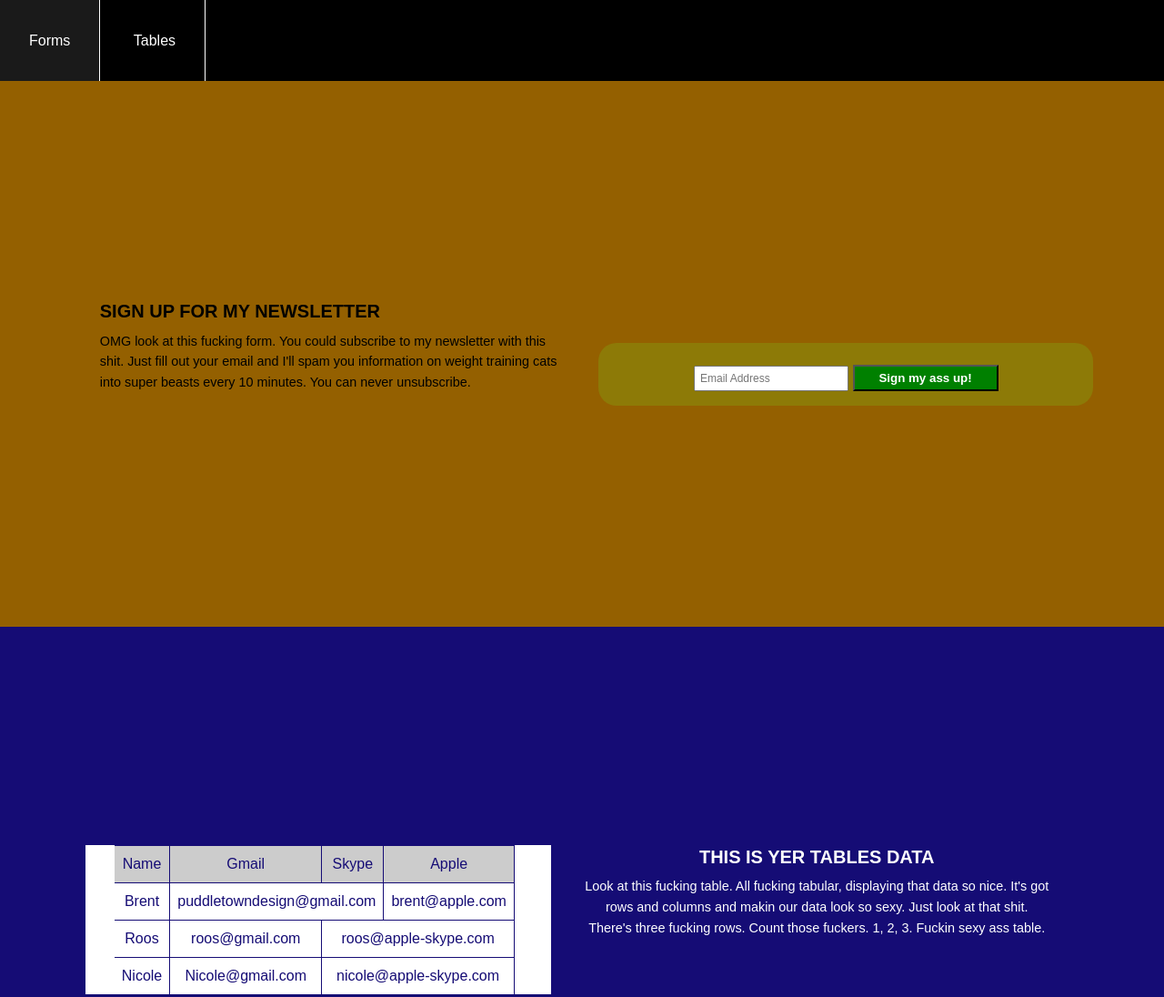
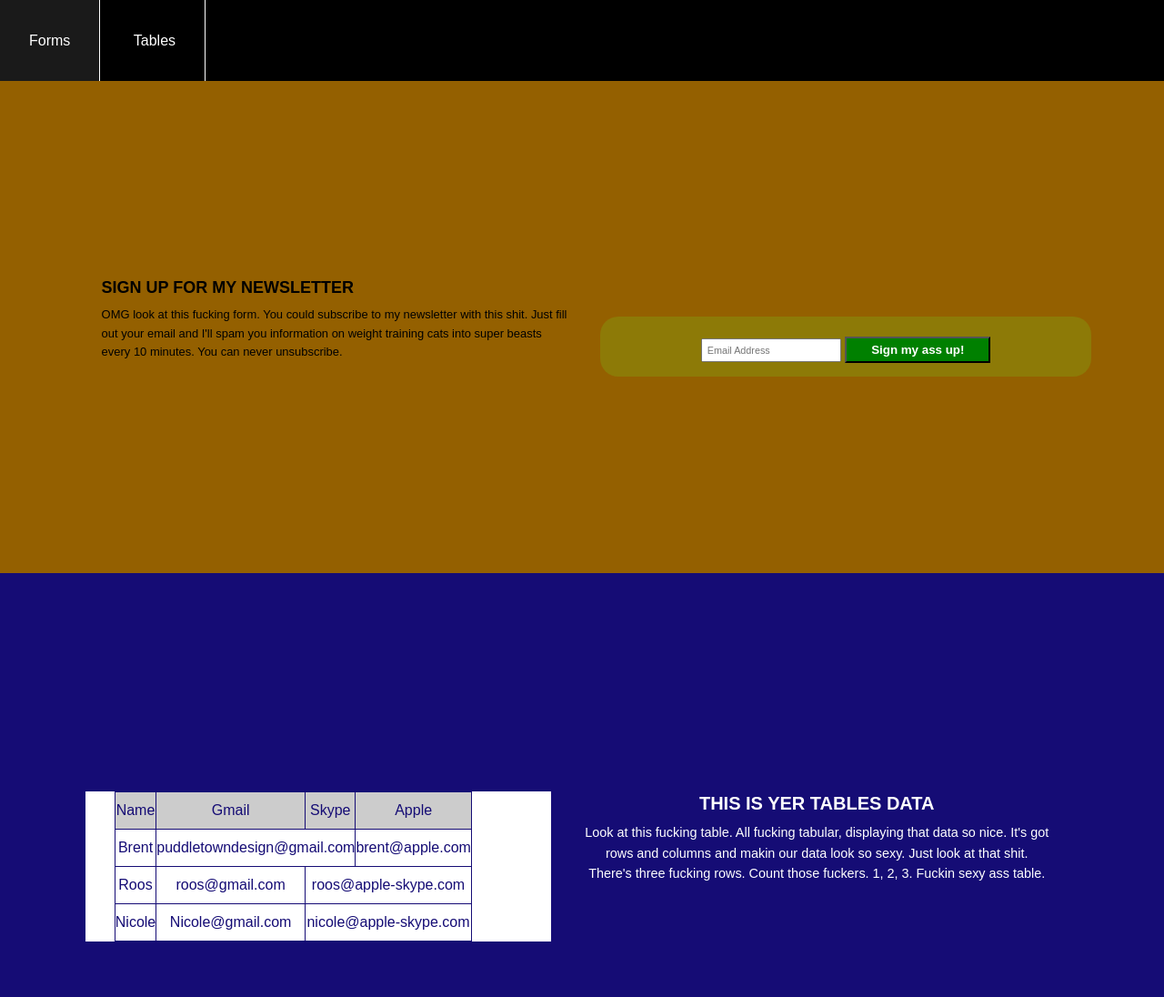
Before and after one commit to PuddletownDesign/russ, a plain HTML site: page task1/index.html in a window 1280 px wide. Shown: the top 1096 px of the page at 91% size. Drawn offline with Linux system fonts and the light colour scheme.

Commit message:
touched up scss

```diff
--- a/task1/css/scss/_layout.scss
+++ b/task1/css/scss/_layout.scss
@@ -72,13 +72,10 @@ section {
 	div {
 		text-align: left;
 	}
-		h2{
+		font-size: 0.9em;
+		}
 
-		}
-		p {
-			font-size: 0.9em;
-		}
-}
+
 
 #table {
 	background-color: $blue;
@@ -97,11 +94,15 @@ section {
 		thead {
 			background-color: $l-grey;
 		}
+		tbody,
+		thead {
+
+		}
 		td,
-		th,
-		tr {
-			padding: 0.5em;
-			border-top: 1px solid $blue;
-			border-right: 1px solid $blue;
+		th {
+			padding: 0.5em 0;
+			border: 1px solid $blue;
 			text-align: center;
 		}
+		tr {
+		}
```
Also changed, not shown: task1/css/styles.css.
